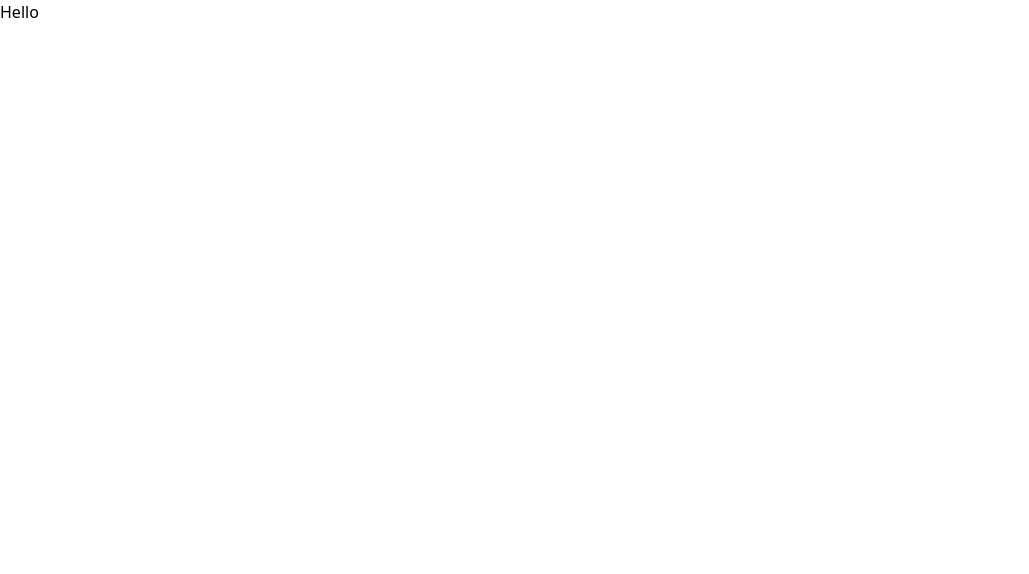
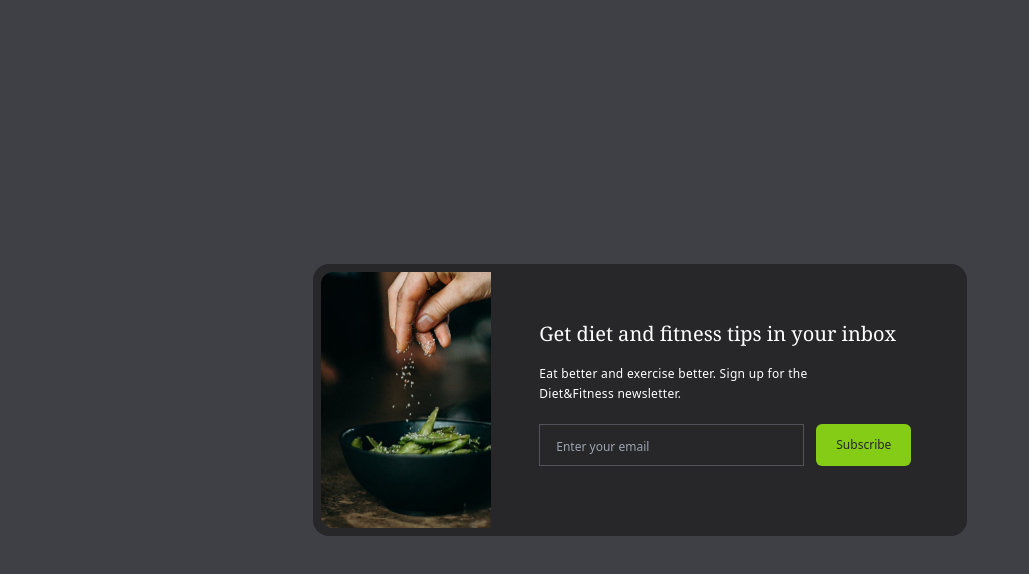
Before and after one commit to andregozubuyukoglu/tailwind-projects, a website: page Mini Projects/Email Subscribe/index.html in a window 1280 px wide. Shown: the whole page, without its empty margins (0-1029 px from the left). Drawn offline with nearby package versions, Linux system fonts and the light colour scheme.

Commit message:
Initial commit

```diff
--- a/Mini Projects/Email Subscribe/index.html
+++ b/Mini Projects/Email Subscribe/index.html
@@ -5,10 +5,54 @@
     <meta http-equiv="X-UA-Compatible" content="IE=edge" />
     <meta name="viewport" content="width=device-width, initial-scale=1.0" />
     <link rel="stylesheet" href="css/style.css" />
+    <script src="https://cdn.tailwindcss.com"></script>
     <title>Email Subscribe</title>
   </head>
   <body>
     <!-- Background -->
-    <div class="flex items-center justify-center">Hello</div>
+    <div class="flex items-center justify-center h-screen bg-zinc-700">
+      <!-- Card -->
+      <div class="bg-zinc-800 p-2 mx-6 rounded-2xl">
+        <!-- Flex Container -->
+        <div class="flex flex-col md:flex-row rounded-l-xl">
+          <!-- Image -->
+          <img
+            src="images/image.jpg"
+            alt=""
+            class="object-cover rounded-xl h-80 md:h-64 md:rounded-l-xl md:rounded-r-none transform hover:scale-105 hover:rounded-xl duration-200"
+          />
+          <!-- Content -->
+          <div class="p-6 md:p-12">
+            <h2
+              class="font-serif text-xl font-medium text-center text-white md:text-left"
+            >
+              Get diet and fitness tips in your inbox
+            </h2>
+
+            <p
+              class="max-w-xs my-4 text-xs leading-5 tracking-wide text-center text-white md:text-left"
+            >
+              Eat better and exercise better. Sign up for the Diet&Fitness
+              newsletter.
+            </p>
+
+            <div
+              class="flex flex-col mt-5 space-y-4 md:space-x-3 md:flex-row md:space-y-0"
+            >
+              <input
+                type="text"
+                placeholder="Enter your email "
+                class="p-2 px-4 text-center text-white bg-zinc-800 border border-zinc-600 placeholder:text-xs placeholder:text-center md:text-left placeholder:md:text-left focus:outline-none"
+              />
+              <button
+                class="px-5 py-3 text-xs rounded-md text-zinc-800 bg-lime-500 hover:bg-lime-700 hover:text-white duration-500"
+              >
+                Subscribe
+              </button>
+            </div>
+          </div>
+        </div>
+      </div>
+    </div>
   </body>
 </html>
```
